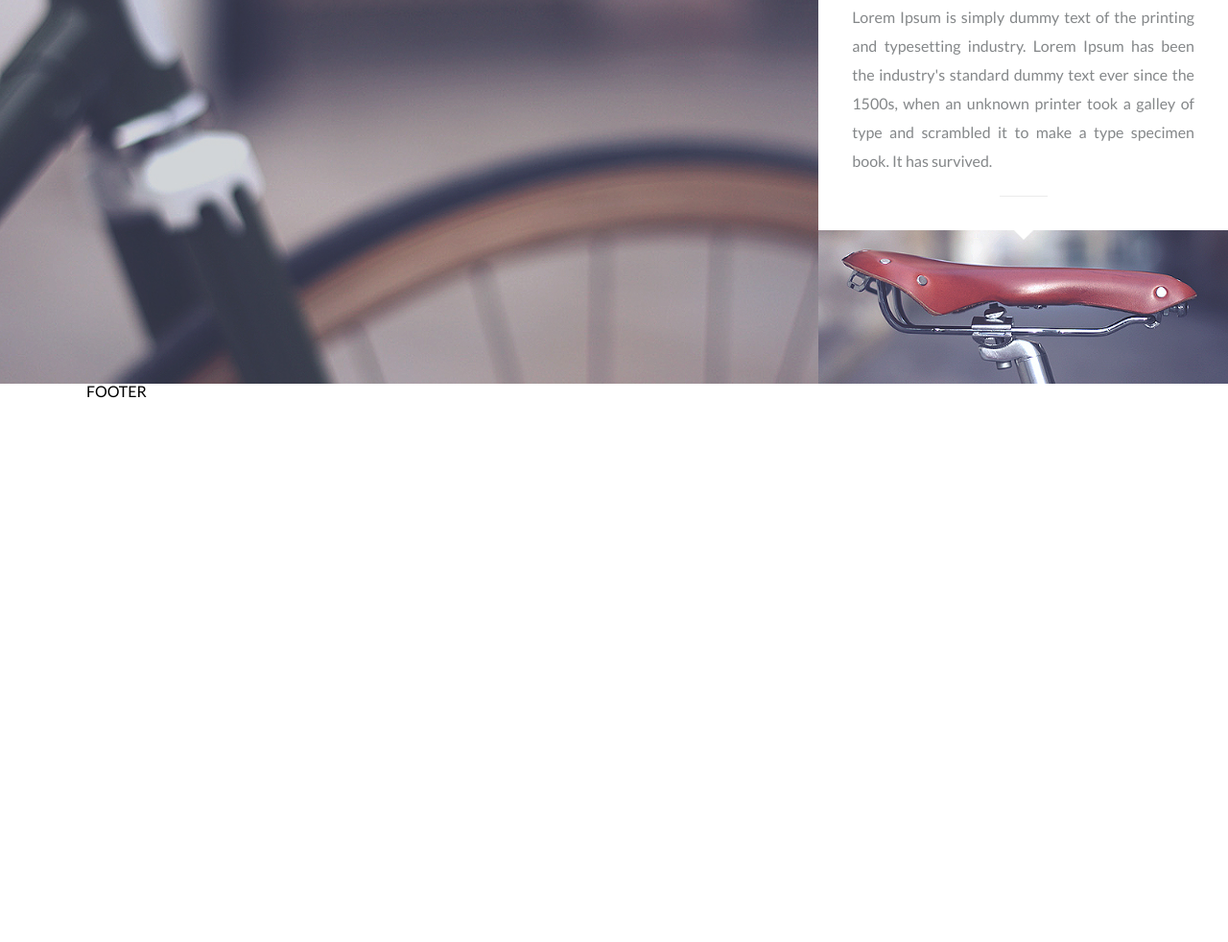
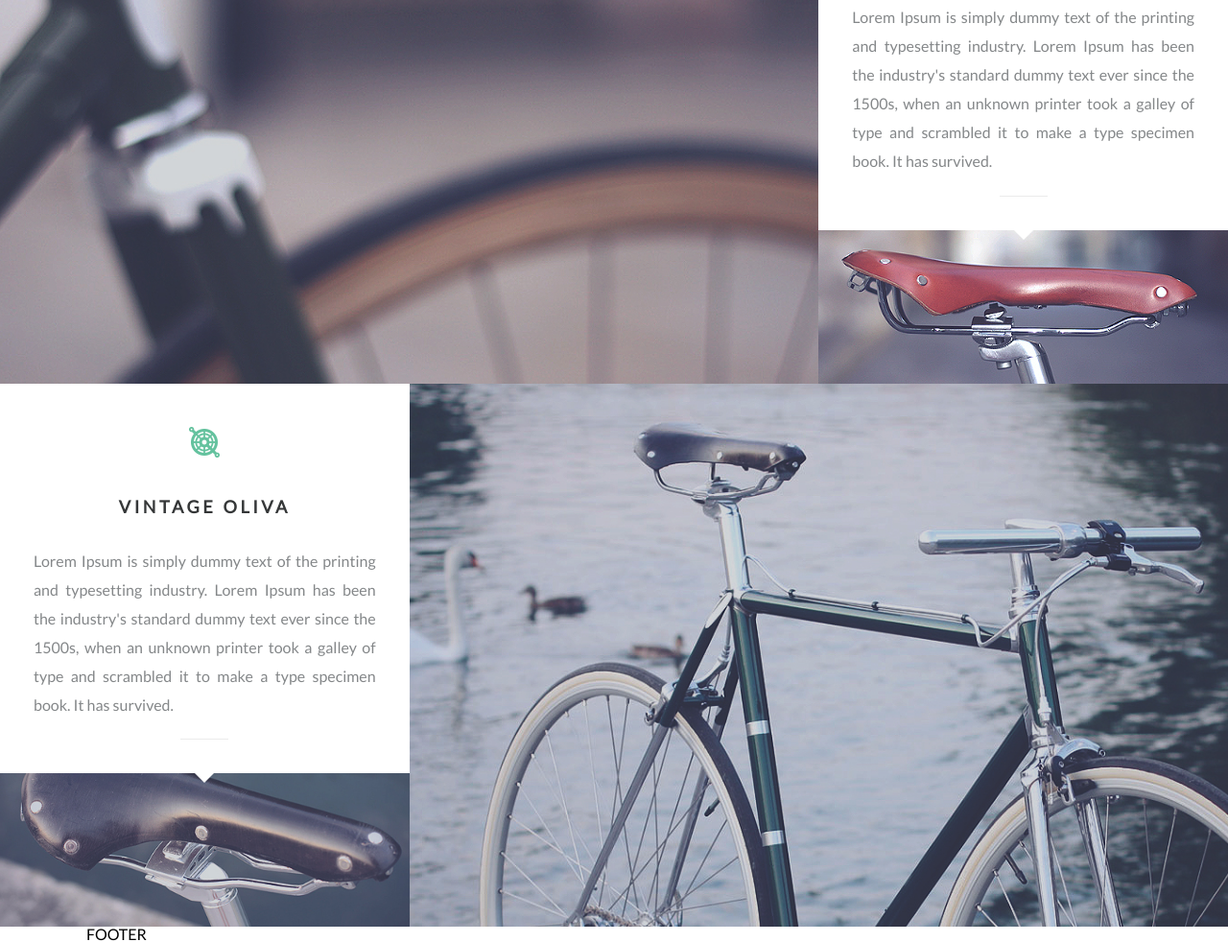
Before and after one commit to SPashaS/bicycles-project, a website: page src/index.html in a window 1280 px wide. Shown: the part 1443-2425 px from the top of the page at 96% size. Before the commit the page ends 1859 px from the top, so only its background shows below. Drawn offline with nearby package versions, Linux system fonts and the light colour scheme; files that its build step writes are made by us from their sources; files whose address does not match are found by name.

Commit message:
brands 2

```diff
--- a/src/index.html
+++ b/src/index.html
@@ -90,6 +90,35 @@
                         </div>
                     </div>
                 </section>
+                <section class="brands">
+                    <div class="brands__row">
+                        <div class="brands__column">
+                            <div class="brands__content block">
+                                <div class="block__icon">
+                                    <img src="./assets/images/icons/title/03.png" alt="vintage Oliva">
+                                </div>
+                                <h2 class="block__title">vintage Oliva</h2>
+                                <p class="block__text block__text--justify">Lorem Ipsum is simply dummy text of the printing and typesetting industry. Lorem Ipsum has been the
+                                    industry's standard dummy text ever since the 1500s, when an unknown printer took a galley of type and scrambled it to
+                                    make a type specimen book. It has survived.
+                                </p>
+                            </div>
+                            <div class="brands__image _ibg">
+                                <img src="./assets/images/brands/03.jpg" alt="vintage Oliva">
+                            </div>
+                        </div>
+                        <div class="brands__column brands__column--b">
+                            <a class="brands__item item" href="">
+                                <span class="item__logo">
+                                    <img src="./assets/images/logos/02.png" alt="vintage Oliva">
+                                </span>
+                                <span class="item__image _ibg">
+                                    <img src="./assets/images/brands/04.jpg" alt="vintage Oliva">
+                                </span>
+                            </a>
+                        </div>
+                    </div>
+                </section>
             </main>
             <footer class="footer">
                 <div class="_container">FOOTER</div>
```
Also changed, not shown: dist/assets/css/style.css, dist/assets/css/style.min.css, dist/index.html, 1 other file.
